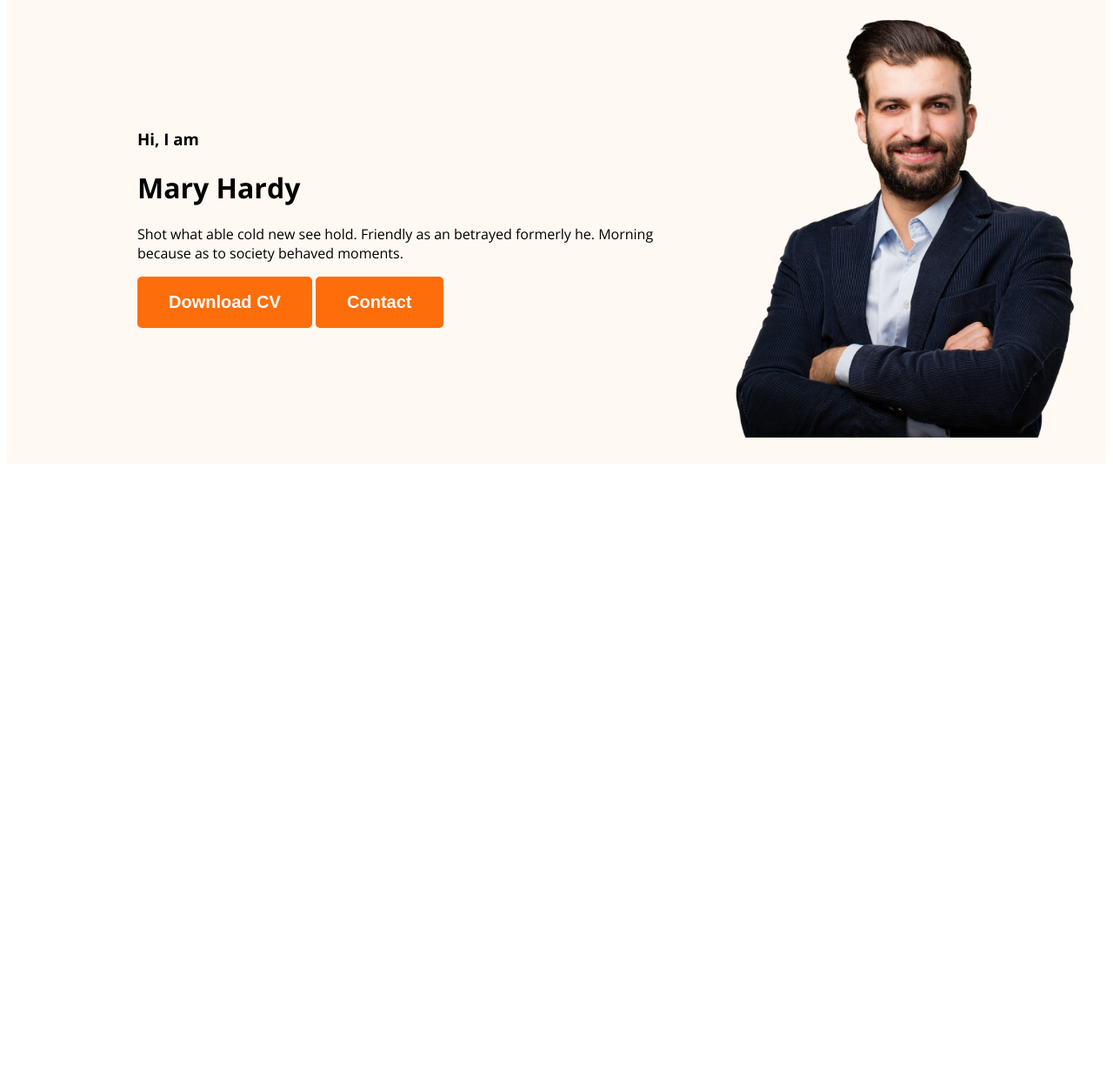
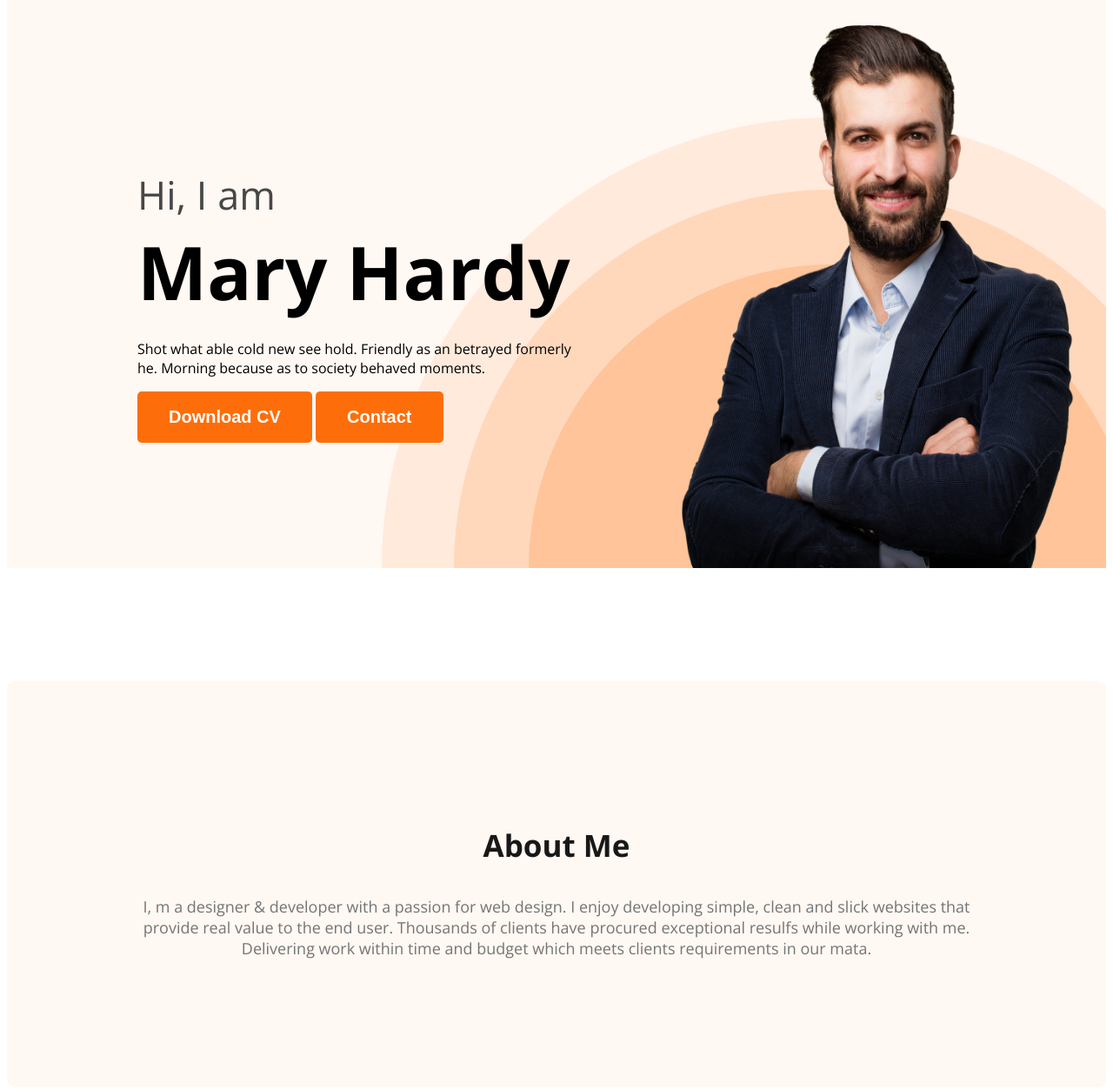
Before and after one commit to SayedLabib/Developer-Portfolio, a plain HTML site: page index.html in a window 1280 px wide. Shown: the part 228-1481 px from the top of the page at 87% size. Before the commit the page ends 800 px from the top, so only its background shows below. Drawn offline with nearby package versions, Linux system fonts and the light colour scheme.

Commit message:
half done of about us section

```diff
--- a/CSS/styles.css
+++ b/CSS/styles.css
@@ -17,6 +17,25 @@ body{
     font-weight: 700;
     color: #FFFFFF;
 }
+
+.section-title{
+color:  #181818;
+text-align: center;
+font-size: 35px;
+font-weight: 700;
+
+}
+
+.section-description{
+    color:  #757575;
+    text-align: center;
+    font-size: 18px;
+    font-weight: 400;
+
+}
+
+
+
 /* nav link CSS */
 nav{
      display: flex;
@@ -52,15 +71,51 @@ nav li a{
 
 .header{
     background-color: #FFF8F3;
+    background-image: url(../images/header_bg.png);
+    background-repeat: no-repeat;
+    background-position: bottom right;
+    /* background-image: ; */
+
 }
 
+
+
 .banner{
-    padding: 30px 30px 30px 150px;
+    padding: 30px 30px 0px 150px;
     display: flex;
     align-items: center;
+    justify-content: space-between;
 }
 
 .banner img{
     width: 500px;
-    height: 500px;
+    height: 650px;
 }
+
+ .banner-greeting{
+    font-size: 45px;
+    font-weight: 60;
+    color: #474747;
+    margin-bottom: 0;
+ }
+ .banner-title{
+    font-size: 85px;
+    font-weight: 700;
+    margin-bottom: 20px;
+    margin-top: 0;
+ }
+
+ .banner-content{
+    max-width: 500px;
+ }
+
+
+ /* main section styles */
+
+ /* about section styles */
+ .about{
+   padding: 130px;
+   border-radius: 10px;
+   background: #FFF8F3;
+   margin: 130px 0;
+ }
--- a/index.html
+++ b/index.html
@@ -44,6 +44,13 @@
 
     <main>
 
+       <section class="about">
+
+           <h3 class="section-title">About Me</h3>
+           <p class="section-description">I, m a designer & developer with a passion for web design. I enjoy developing simple, clean and slick websites that provide real value to the end user. Thousands of clients have procured exceptional resulfs while working with me. Delivering work within time and budget which meets clients requirements in our mata.</p>
+       </section>
+
+
     </main>
 
     <footer>
```
